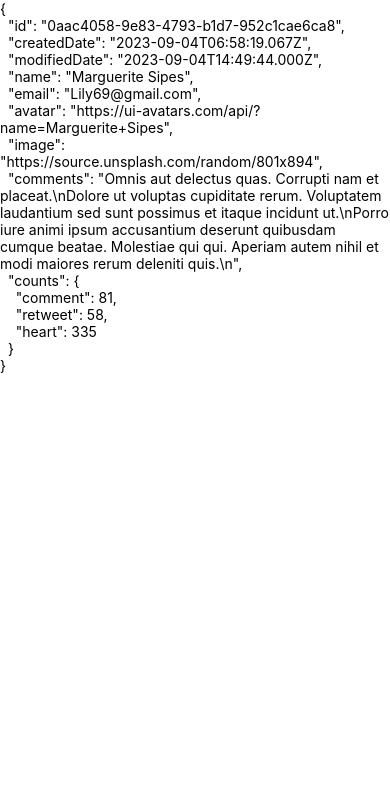
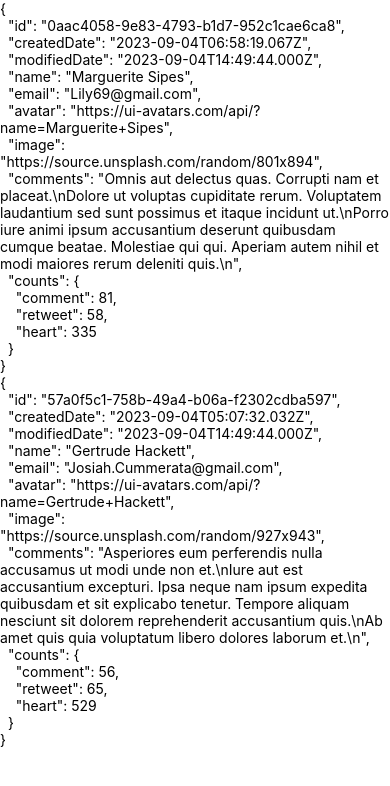
Before and after one commit to Pironeer-1/JeonggonKim, a React Native app in the folder ReactNative/ch02/ch02_3/: screen / in a window 390 px wide. Shown: the top 786 px of the page. Built offline with nearby package versions, Linux system fonts and the light colour scheme.

Commit message:
ch02_3 화살표 방식 함수 컴포넌트

```diff
--- a/ReactNative/ch02/ch02_3/App.tsx
+++ b/ReactNative/ch02/ch02_3/App.tsx
@@ -1,11 +1,13 @@
 import React from 'react'
 import {SafeAreaView, Text} from 'react-native'
 import ClassComponent from './src/screens/ClassComponent'
+import ArrowComponent from './src/screens/ArrowComponent'
 
 export default function App() {
   return (
     <SafeAreaView>
       <ClassComponent />
+      <ArrowComponent />
     </SafeAreaView>
   )
 }
--- /dev/null
+++ b/ReactNative/ch02/ch02_3/src/screens/ArrowComponent.tsx
@@ -0,0 +1,9 @@
+import React from 'react'
+import {Text} from 'react-native'
+import * as D from '../data'
+
+const person = D.createRandomPerson()
+const ArrowComponent = () => {
+    return <Text>{JSON.stringify(person, null, 2)}</Text>
+}
+export default ArrowComponent
```
